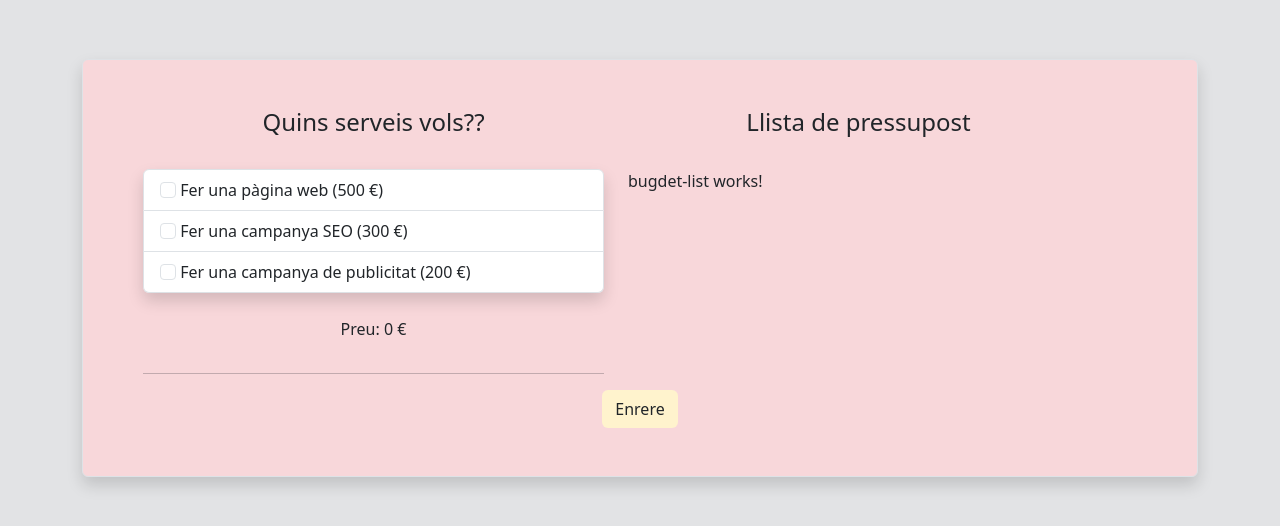
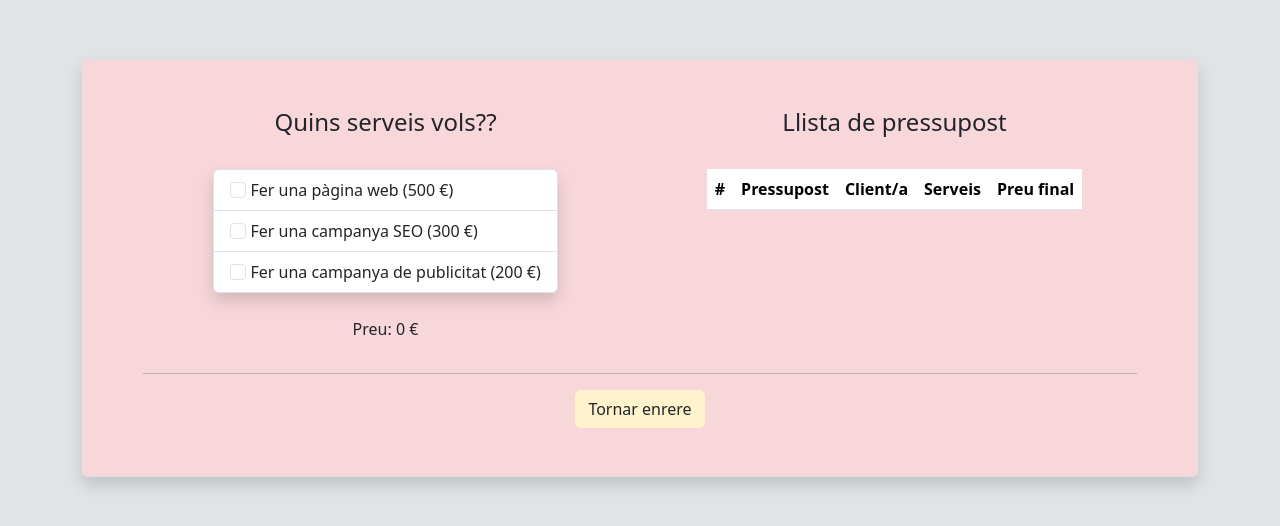
Before and after one commit to sacom14/pressupostApp, an Angular app: page /home in a window 1280 px wide. Shown: the part 148-674 px from the top of the page. Built offline with nearby package versions, Linux system fonts and the light colour scheme.

Commit message:
sprint7 nivell2 exercici6 budgetlist v.2 starting

```diff
--- /dev/null
+++ b/src/app/pressupost/budget/budget-list/budget-list.component.html
@@ -0,0 +1 @@
+<app-home-budget-list-table></app-home-budget-list-table>
--- /dev/null
+++ b/src/app/pressupost/budget/budget-table/budget-table.component.html
@@ -0,0 +1,23 @@
+<!-- <div *ngIf="budgets.length === 0; else table" class="alert alert-warning text-center">Encara no hi ha cap pressupost guardat</div> -->
+
+
+  <table class="table table-hover">
+    <thead>
+      <tr>
+        <th>#</th>
+        <th>Pressupost</th>
+        <th>Client/a</th>
+        <th>Serveis</th>
+        <th>Preu final</th>
+      </tr>
+    </thead>
+    <tbody>
+      <tr *ngFor="let budget of budgets; let i = index">
+        <td>{{i+1}}</td>
+        <td>{{budget.nameOfBudget}}</td>
+        <td>{{budget.clientName}}</td>
+        <td>{{budget.serveis}}</td>
+        <td>{{budget.totalBudget}} €</td>
+      </tr>
+    </tbody>
+  </table>
--- /dev/null
+++ b/src/app/pressupost/budget/budget-table/budget-table.component.ts
@@ -0,0 +1,14 @@
+import { BudgetInterface } from '../../interface/budget.interface';
+import { Component, Input } from '@angular/core';
+
+@Component({
+  selector: 'app-home-budget-list-table',
+  templateUrl: './budget-table.component.html',
+  styleUrls: ['./budget-table.component.css']
+})
+export class BudgetTableComponent {
+
+  @Input()
+  public budgets:BudgetInterface[]=[];
+
+}
--- a/src/app/pressupost/budget/bugdet-list/bugdet-list.component.html
+++ /dev/null
@@ -1 +0,0 @@
-<p>bugdet-list works!</p>
--- a/src/app/pressupost/home/home.component.html
+++ b/src/app/pressupost/home/home.component.html
@@ -1,7 +1,7 @@
 <!-- Calculadora -->
 <div class="vh-100 d-flex justify-content-center align-items-center">
   <div class="border  shadow rounded rounder-5 p-5 bg-danger-subtle row col-12">
-    <div class="d-flex flex-column  justify-content-center align-items-center row col-6">
+    <div class="d-flex flex-column  justify-content-center align-items-center col-6">
       <h4 class="text-center">Quins serveis vols??</h4>
       <br>
       <div>
@@ -19,7 +19,6 @@
         <div class="d-flex justify-content-center align-items-center">
           <p>Preu: {{totalBudgetPrice}} €</p>
         </div>
-        <hr>
 
         <!-- inputs de nom pressupost i client -->
         <div *ngIf="!showButtonForBack">
@@ -47,15 +46,16 @@
     </div>
 
     <!-- Llista de pressupost -->
-    <div class="d-flex flex-column align-items-center row col-6">
+    <div class="d-flex flex-column align-items-center col-6">
       <h4 class="text-center">Llista de pressupost</h4>
       <br>
-      <app-home-bugdet-list></app-home-bugdet-list>
+      <app-home-budget-list></app-home-budget-list>
     </div>
     <div>
+      <hr>
       <!-- Botó per tornar a la pàgina welcome -->
       <div class="d-flex justify-content-center" *ngIf="showButtonForBack">
-        <button class="btn bg-warning-subtle" routerLink="/welcome">Enrere</button>
+        <button class="btn bg-warning-subtle" routerLink="/welcome">Tornar enrere</button>
       </div>
       <!-- Botó per guardar el prssupost -->
       <div class="d-flex justify-content-center mt-3" *ngIf="!showButtonForBack">
--- /dev/null
+++ b/src/app/pressupost/interface/budget.interface.ts
@@ -0,0 +1,6 @@
+export interface BudgetInterface{
+  nameOfBudget:string;
+  clientName:number;
+  serveis: string[];
+  totalBudget: number;
+}
--- a/src/app/pressupost/interface/price.interface.ts
+++ b/src/app/pressupost/interface/price.interface.ts
@@ -1,5 +1,3 @@
-
-
 export interface PriceOfServicesInterface{
   name:string
   price:number,
--- a/src/app/pressupost/pressupost.module.ts
+++ b/src/app/pressupost/pressupost.module.ts
@@ -3,13 +3,14 @@ import { NgModule } from '@angular/core';
 import { ReactiveFormsModule } from '@angular/forms';
 
 
-import { BugdetListComponent } from './budget/bugdet-list/bugdet-list.component';
+import { BugdetListComponent } from './budget/budget-list/budget-list.component';
 import { HomeComponent } from './home/home.component';
 import { LenguageModalComponent } from './modal/lenguage-modal/lenguage-modal.component';
 import { PageModalComponent } from './modal/page-modal/page-modal.component';
 import { PanellComponent } from './panell/panell.component';
 import { RouterModule } from '@angular/router';
 import { WelcomeComponent } from './welcome/welcome.component';
+import { BudgetTableComponent } from './budget/budget-table/budget-table.component';
 
 
 
@@ -21,6 +22,7 @@ import { WelcomeComponent } from './welcome/welcome.component';
     PageModalComponent,
     PanellComponent,
     WelcomeComponent,
+    BudgetTableComponent,
 
   ],
   imports: [
```
Also changed, not shown: src/app/pressupost/budget/budget-list/budget-list.component.ts (added, +10 -0 lines), src/app/pressupost/budget/bugdet-list/bugdet-list.component.ts (deleted, +0 -10 lines), src/app/pressupost/budget/budget-list/budget-list.component.css (added), src/app/pressupost/budget/budget-table/budget-table.component.css (added), 2 other files (tests, documents, lock files or other folders).
